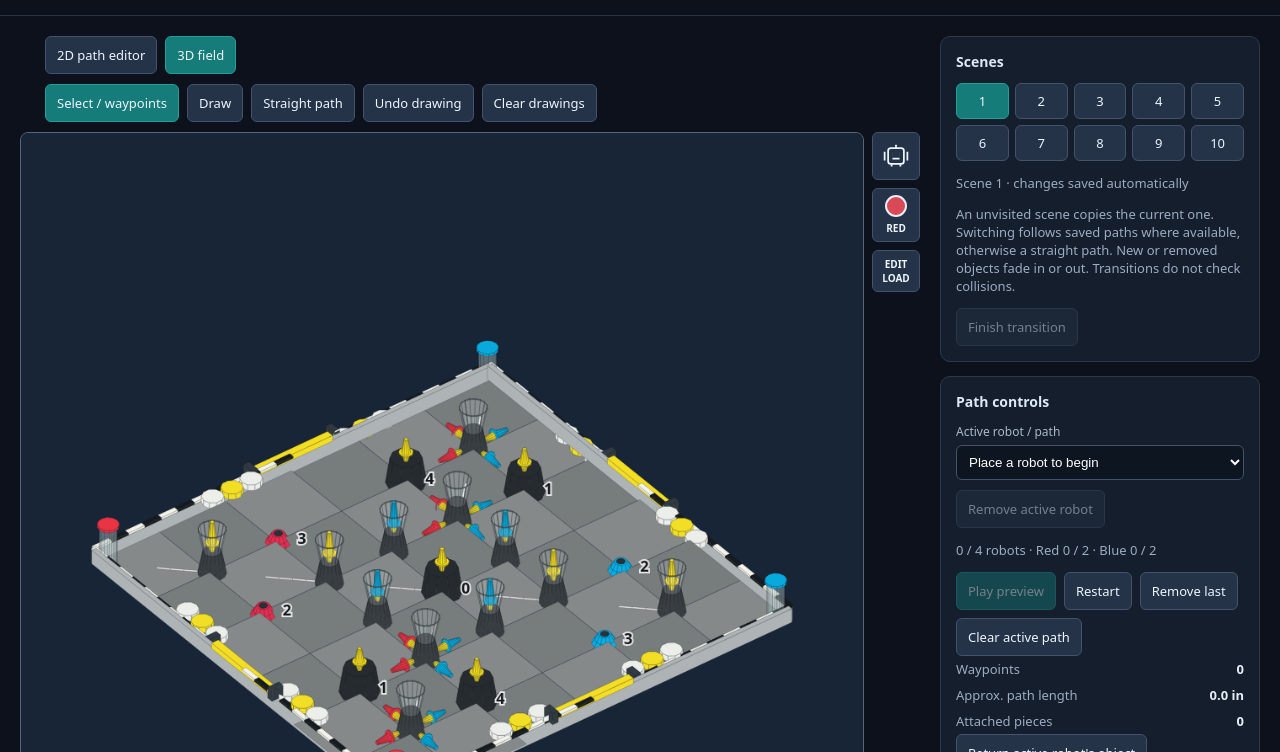
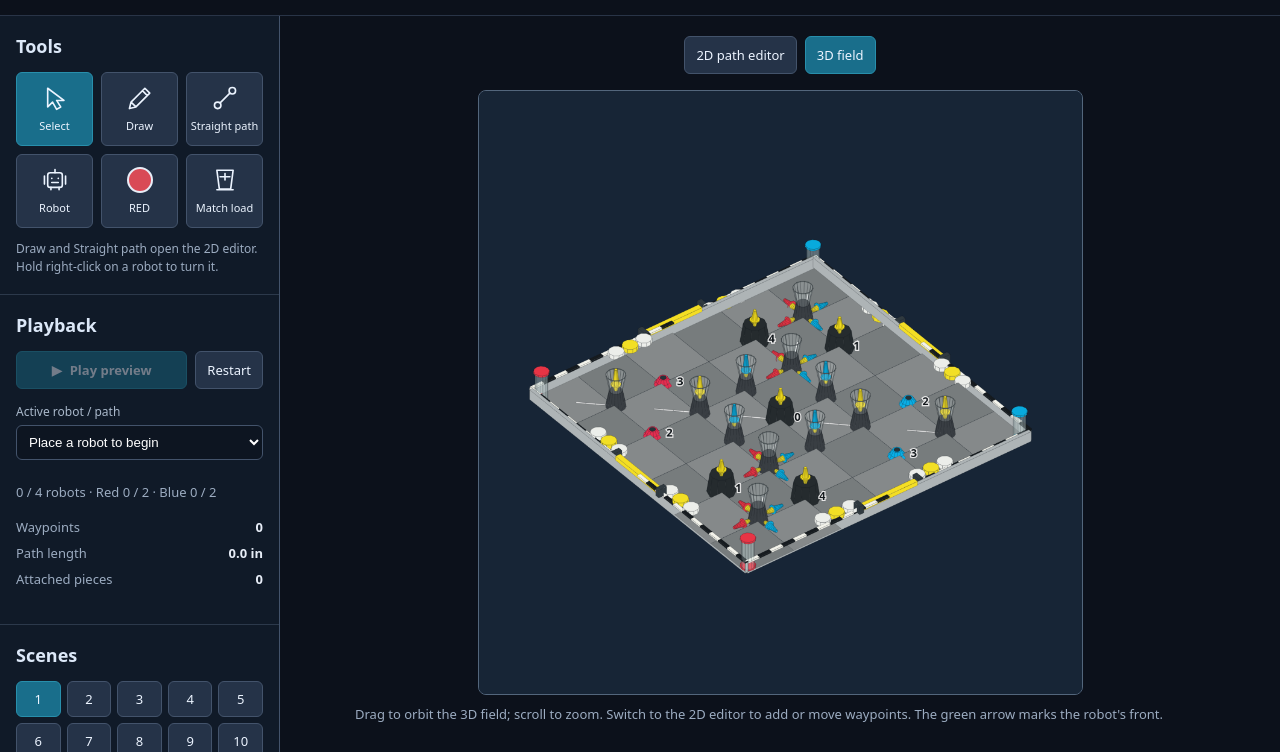
Before and after one commit to Hivier/v5-path-planner, a plain HTML site: page index.html in a window 1280 px wide. Shown: the part 48-800 px from the top of the page. Drawn offline with Linux system fonts and the light colour scheme.

Commit message:
Organize planner controls in an icon-based left sidebar
Co-authored-by: copilot-swe-agent[bot] <198982749+Copilot@users.noreply.github.com>

```diff
--- a/index.html
+++ b/index.html
@@ -11,30 +11,36 @@
     header { padding: 18px 24px; border-bottom: 1px solid #293447; display: flex; align-items: baseline; gap: 12px; flex-wrap: wrap; }
     h1 { font-size: 20px; margin: 0; letter-spacing: -.02em; }
     header span, .muted { color: #9cacc1; font-size: 13px; }
-    main { display: grid; grid-template-columns: minmax(0, 1fr) 320px; gap: 20px; max-width: 1400px; margin: auto; padding: 20px; }
-    .field-wrap { min-width: 0; }
-    .field { width: min(100%, 900px); margin: auto; display: grid; grid-template-columns: minmax(0, 850px) 48px; gap: 8px; align-items: start; position: relative; }
+    main { display: grid; grid-template-columns: 280px minmax(0, 1fr); align-items: start; }
+    .field-wrap { grid-column: 2; grid-row: 1; min-width: 0; padding: 20px; }
+    .field { width: min(100%, 1000px, calc(100dvh - 195px)); margin: auto; position: relative; }
     .field-canvas { min-width: 0; }
     canvas { display: block; width: 100%; aspect-ratio: 1; background: #152437; border: 1px solid #53667c; border-radius: 8px; touch-action: none; cursor: crosshair; }
     canvas[hidden] { display: none; }
     #field3d { cursor: grab; }
     #field3d:active { cursor: grabbing; }
-    .view-controls { width: min(100%, 850px); margin: 0 auto 10px; }
-    .field-tools { display: grid; gap: 8px; }
-    .field-tools button { width: 48px; padding: 9px; }
-    .field-tools svg { display: block; width: 28px; height: 28px; }
-    .field-tools #alliance { padding: 6px 2px; font-size: 10px; font-weight: bold; }
-    .alliance-swatch { display: block; width: 22px; height: 22px; margin: 0 auto 4px; border: 2px solid #e7edf7; border-radius: 50%; }
-    .field-tools #editLoader { padding: 6px 2px; font-size: 10px; font-weight: bold; }
+    .view-controls { margin: 0 auto 16px; justify-content: center; }
+    .tool-grid { display: grid; grid-template-columns: repeat(3, minmax(0, 1fr)); gap: 8px; }
+    .tool-grid button { display: flex; flex-direction: column; align-items: center; justify-content: center; gap: 7px; min-height: 74px; padding: 8px 3px; font-size: 11px; }
+    .tool-grid svg { display: block; width: 26px; height: 26px; fill: none; stroke: currentColor; stroke-width: 2; stroke-linecap: round; stroke-linejoin: round; }
+    .alliance-swatch { display: block; width: 26px; height: 26px; border: 2px solid #e7edf7; border-radius: 50%; }
     .loader-menu { position: absolute; z-index: 3; width: min(260px, 90%); padding: 14px; border: 1px solid #647890; border-radius: 8px; background: #151e2c; box-shadow: 0 8px 24px #0009; }
     .loader-menu[hidden] { display: none; }
     .loader-menu select { width: 100%; background: #0d1521; color: #fff; border: 1px solid #43536b; border-radius: 6px; padding: 7px; margin-bottom: 10px; }
     .loader-menu label.checkbox { display: flex; align-items: center; gap: 6px; margin: 3px 0 10px; }
     #field3d.placing { cursor: crosshair; }
     .hint { margin: 10px auto 0; max-width: 850px; line-height: 1.5; }
-    aside { display: grid; align-content: start; gap: 14px; }
-    .card { background: #151e2c; border: 1px solid #2c394b; border-radius: 10px; padding: 15px; }
-    h2 { font-size: 14px; margin: 0 0 12px; color: #dce8f8; }
+    aside { grid-column: 1; grid-row: 1; display: grid; align-content: start; background: #101a28; border-right: 1px solid #43536b; max-height: calc(100dvh - 61px); overflow-y: auto; position: sticky; top: 0; }
+    .card { border-bottom: 1px solid #2c394b; padding: 18px 16px; }
+    h2, summary { font-size: 18px; font-weight: 650; margin: 0 0 14px; color: #dce8f8; }
+    summary { cursor: pointer; margin: 0; }
+    details[open] > summary { margin-bottom: 16px; }
+    button:focus-visible, summary:focus-visible { outline: 3px solid #52e4d1; outline-offset: 3px; }
+    .playback { display: grid; grid-template-columns: 1fr auto; gap: 8px; margin-bottom: 14px; }
+    #play { font-weight: 650; }
+    #play::before { content: '\25b6'; margin-right: 8px; }
+    .full-button { width: 100%; margin-bottom: 8px; }
+    .tool-help { font-size: 12px; line-height: 1.5; margin: 12px 0 0; }
     label { display: block; font-size: 12px; color: #aab9cb; margin-bottom: 5px; }
     input[type=number] { width: 100%; background: #0d1521; color: white; border: 1px solid #43536b; border-radius: 6px; padding: 8px; font: inherit; }
     input[type=file] { width: 100%; font-size: 12px; color: #aab9cb; }
@@ -43,7 +49,7 @@
     .buttons { display: flex; flex-wrap: wrap; gap: 8px; }
     button { border: 1px solid #43536b; border-radius: 6px; padding: 9px 11px; background: #253348; color: #ecf4ff; font: inherit; font-size: 13px; cursor: pointer; }
     button:hover { background: #344861; }
-    button.primary { background: #167c79; border-color: #239e98; }
+    button.primary { background: #196e8b; border-color: #288fac; }
     button:disabled { opacity: .45; cursor: not-allowed; }
     .stat { display: flex; justify-content: space-between; font-size: 13px; padding: 4px 0; }
     .notice { font-size: 12px; line-height: 1.5; color: #f0c77c; }
@@ -52,7 +58,18 @@
     #robotSelect { width: 100%; padding: 8px; background: #0d1521; color: #fff; border: 1px solid #43536b; border-radius: 6px; margin-bottom: 10px; }
     #sceneButtons { display: grid; grid-template-columns: repeat(5,1fr); gap: 6px; }
     #sceneButtons button { padding: 8px 0; }
-    @media (max-width: 850px) { main { grid-template-columns: 1fr; } aside { grid-template-columns: repeat(auto-fit, minmax(240px, 1fr)); } }
+    @media (max-width: 950px) and (min-width: 701px) { main { grid-template-columns: 240px minmax(0, 1fr); } .field-wrap { padding: 16px; } }
+    @media (max-width: 700px) {
+      main { display: flex; flex-direction: column; }
+      .field-wrap { order: 0; width: 100%; padding: 12px; }
+      .field { width: min(100%, 65dvh); }
+      aside { order: 1; position: static; max-height: none; overflow: visible; width: 100%; border-right: 0; border-top: 1px solid #43536b; display: grid; grid-template-columns: repeat(2, minmax(0, 1fr)); }
+      .card { min-width: 0; padding: 14px 12px; }
+      .tool-grid { gap: 5px; }
+      .tool-grid button { font-size: 10px; }
+      header { padding: 14px 16px; }
+    }
+    @media (max-width: 380px) { aside { grid-template-columns: 1fr; } }
   </style>
 </head>
 <body>
@@ -64,26 +81,10 @@
         <button id="view2d" aria-pressed="false">2D path editor</button>
         <button id="view3d" class="primary" aria-pressed="true">3D field</button>
       </div>
-      <div class="view-controls buttons" aria-label="Field editing tools">
-        <button id="toolSelect" class="primary" aria-pressed="true">Select / waypoints</button>
-        <button id="toolDraw" aria-pressed="false">Draw</button>
-        <button id="toolLine" aria-pressed="false">Straight path</button>
-        <button id="undoDrawing">Undo drawing</button>
-        <button id="clearDrawings">Clear drawings</button>
-      </div>
       <div class="field">
         <div class="field-canvas">
           <canvas id="field" width="1000" height="1000" aria-label="Path planning field" hidden></canvas>
           <canvas id="field3d" width="1000" height="1000" aria-label="3D field preview"></canvas>
-        </div>
-        <div class="field-tools">
-          <button id="placeRobot" aria-label="Place robot start" aria-pressed="false" title="Place robot start">
-            <svg viewBox="0 0 32 32" fill="none" stroke="currentColor" stroke-width="2" aria-hidden="true"><rect x="7" y="7" width="18" height="18" rx="3"/><path d="M12 19h8M12 14h.1M20 14h.1M16 7V3M3 11v10M29 11v10M11 25v3M21 25v3"/></svg>
-          </button>
-          <button id="alliance" aria-label="Alliance: Red. Switch to Blue" title="Alliance: Red. Switch to Blue">
-            <span class="alliance-swatch" id="allianceSwatch" aria-hidden="true"></span><span id="allianceLabel">RED</span>
-          </button>
-          <button id="editLoader" aria-pressed="false" title="Edit a corner match loader">EDIT<br>LOAD</button>
         </div>
         <div id="loaderMenu" class="loader-menu" role="dialog" aria-labelledby="loaderTitle" hidden>
           <h2 id="loaderTitle">Match loader</h2>
@@ -107,7 +108,50 @@
       </div>
       <p class="hint muted" id="viewHint">Drag to orbit the 3D field; scroll to zoom. Switch to the 2D editor to add or move waypoints. The green arrow marks the robot's front.</p>
     </section>
-    <aside>
+    <aside aria-label="Planner controls">
+      <section class="card">
+        <h2>Tools</h2>
+        <div class="tool-grid" role="group" aria-label="Field editing tools">
+          <button id="toolSelect" class="primary" aria-pressed="true" title="Select objects or edit waypoints">
+            <svg viewBox="0 0 32 32" aria-hidden="true"><path d="M7 4v23l6-6 5 9 5-3-5-8h9Z"/></svg>
+            <span>Select</span>
+          </button>
+          <button id="toolDraw" aria-pressed="false" title="Freehand drawing in the 2D editor">
+            <svg viewBox="0 0 32 32" aria-hidden="true"><path d="m5 21 17-17 6 6-17 17-8 2Zm14-14 6 6M5 21l6 6"/></svg>
+            <span>Draw</span>
+          </button>
+          <button id="toolLine" aria-pressed="false" title="Create a straight robot path with two points">
+            <svg viewBox="0 0 32 32" aria-hidden="true"><circle cx="7" cy="25" r="4"/><circle cx="25" cy="7" r="4"/><path d="m10 22 12-12"/></svg>
+            <span>Straight path</span>
+          </button>
+          <button id="placeRobot" aria-label="Place robot start" aria-pressed="false" title="Place robot start">
+            <svg viewBox="0 0 32 32" aria-hidden="true"><rect x="7" y="7" width="18" height="18" rx="3"/><path d="M12 19h8M12 14h.1M20 14h.1M16 7V3M3 11v10M29 11v10M11 25v3M21 25v3"/></svg>
+            <span>Robot</span>
+          </button>
+          <button id="alliance" aria-label="Alliance: Red. Switch to Blue" title="Alliance: Red. Switch to Blue">
+            <span class="alliance-swatch" id="allianceSwatch" aria-hidden="true"></span><span id="allianceLabel">RED</span>
+          </button>
+          <button id="editLoader" aria-pressed="false" title="Edit a corner match loader">
+            <svg viewBox="0 0 32 32" aria-hidden="true"><path d="M6 4h20l-3 23H9ZM10 12h12M16 8v8M6 28h20"/></svg>
+            <span>Match load</span>
+          </button>
+        </div>
+        <p class="muted tool-help">Draw and Straight path open the 2D editor. Hold right-click on a robot to turn it.</p>
+      </section>
+      <section class="card">
+        <h2>Playback</h2>
+        <div class="playback">
+          <button class="primary" id="play">Play preview</button>
+          <button id="restart" title="Restart the active robot's preview">Restart</button>
+        </div>
+        <label for="robotSelect">Active robot / path</label>
+        <select id="robotSelect"><option value="">Place a robot to begin</option></select>
+        <p class="muted" id="robotCount">0 / 4 robots · Red 0 / 2 · Blue 0 / 2</p>
+        <div class="stat"><span class="muted">Waypoints</span><strong id="count">0</strong></div>
+        <div class="stat"><span class="muted">Path length</span><strong id="distance">0.0 in</strong></div>
+        <div class="stat"><span class="muted">Attached pieces</span><strong id="attachedCount">0</strong></div>
+        <div id="message" role="status" aria-live="polite"></div>
+      </section>
       <section class="card">
         <h2>Scenes</h2>
         <div id="sceneButtons" aria-label="Scenes"></div>
@@ -116,26 +160,31 @@
         <button id="finishTransition" disabled>Finish transition</button>
       </section>
       <section class="card">
-        <h2>Path controls</h2>
-        <label for="robotSelect">Active robot / path</label>
-        <select id="robotSelect"><option value="">Place a robot to begin</option></select>
-        <div class="buttons"><button id="removeRobot">Remove active robot</button></div>
-        <p class="muted" id="robotCount">0 / 4 robots · Red 0 / 2 · Blue 0 / 2</p>
-        <div class="buttons">
-          <button class="primary" id="play">Play preview</button>
-          <button id="restart">Restart</button>
-          <button id="undo">Remove last</button>
-          <button id="clear">Clear active path</button>
+        <h2>Remove &amp; return</h2>
+        <button id="clear" class="full-button">Clear active path</button>
+        <button id="removeRobot" class="full-button">Remove active robot</button>
+        <div class="tool-grid" role="group" aria-label="Undo and clear tools">
+          <button id="undo" title="Remove the last waypoint">
+            <svg viewBox="0 0 32 32" aria-hidden="true"><path d="M12 7 4 15l8 8M5 15h15a8 8 0 0 1 0 16" transform="translate(0 -3)"/></svg>
+            <span>Waypoint</span>
+          </button>
+          <button id="undoDrawing" title="Undo the last drawing">
+            <svg viewBox="0 0 32 32" aria-hidden="true"><path d="m4 20 9-9 10 10-7 7h-5ZM13 11l7-7 10 10-7 7M16 28h13"/></svg>
+            <span>Undo draw</span>
+          </button>
+          <button id="clearDrawings" title="Clear drawings in this scene">
+            <svg viewBox="0 0 32 32" aria-hidden="true"><path d="M5 8h22M12 8V4h8v4M8 8l2 20h12l2-20M13 13v10M19 13v10"/></svg>
+            <span>Clear draws</span>
+          </button>
         </div>
-        <div class="stat"><span class="muted">Waypoints</span><strong id="count">0</strong></div>
-        <div class="stat"><span class="muted">Approx. path length</span><strong id="distance">0.0 in</strong></div>
-        <div class="stat"><span class="muted">Attached pieces</span><strong id="attachedCount">0</strong></div>
-        <button id="releaseRobotPiece">Return active robot's object</button>
-        <button id="releasePieces">Return attached pieces</button>
-        <div id="message" role="status" aria-live="polite"></div>
+        <div class="stack" style="margin-top:12px">
+          <button id="releaseRobotPiece">Return robot's object</button>
+          <button id="releasePieces">Return all carried objects</button>
+        </div>
       </section>
-      <section class="card stack">
-        <h2>Robot &amp; field</h2>
+      <details class="card">
+        <summary>Robot &amp; field settings</summary>
+        <div class="stack">
         <div class="grid">
           <div><label for="length">Robot length (in)</label><input id="length" type="number" min="4" max="48" step="0.5" value="18"></div>
           <div><label for="width">Robot width (in)</label><input id="width" type="number" min="4" max="48" step="0.5" value="18"></div>
@@ -143,14 +192,16 @@
           <div><label for="speed">Preview speed (in/s)</label><input id="speed" type="number" min="1" max="200" step="1" value="24"></div>
         </div>
         <div><label for="image">Optional 2D field image</label><input id="image" type="file" accept="image/*"></div>
-        <div class="muted">Use the red/blue button beside the field to choose the robot's alliance color. Click a corner tube to add a match load; right-click it or use EDIT LOAD to change its options.</div>
+        <div class="muted">Use the red/blue tool to choose the robot's alliance color. Click a corner tube to add a match load; right-click it or use Match load to change its options.</div>
         <div class="muted">Place up to four robots, two per alliance. Click a cup, pin, or cup-and-pin assembly to attach it to the nearest robot. Each robot carries one object at a time; a cup with a pin counts as one. Return a robot's object before picking up another.</div>
         <div class="muted">Draw creates field annotations. Straight path uses two clicks; the active robot's path connects to the first point and then travels straight to the second. Use Select / waypoints to interact with field objects.</div>
         <div class="muted">Click a wall toggle once to flip it: blue-side toggles cycle yellow → red → blue; red-side toggles cycle yellow → blue → red.</div>
         <div class="notice">Scoring areas and field elements are approximations based on the supplied images, not official dimensions. A custom 2D image does not change the 3D model.</div>
-      </section>
-      <section class="card stack">
-        <h2>Save &amp; export</h2>
+        </div>
+      </details>
+      <details class="card" open>
+        <summary>Save &amp; export</summary>
+        <div class="stack">
         <div class="buttons">
           <button id="save">Save project</button>
           <button id="export">Export path CSV</button>
@@ -158,7 +209,8 @@
         <div><label for="load">Open project JSON</label><input id="load" type="file" accept=".json,application/json"></div>
         <div class="muted">CSV exports the active robot's path (inches; 0° is +X, counterclockwise positive). The initial heading does not constrain the curve. Save project includes all 10 scenes and field images.</div>
         <div class="notice">Preview only: this is not a drivetrain controller or collision checker. Check robot clearance and test paths safely before use.</div>
-      </section>
+        </div>
+      </details>
     </aside>
   </main>
   <script>
@@ -917,8 +969,8 @@
         : aim?.mode==='rotate' ? 'Keep holding right-click and move around the robot to set its starting heading. Release to finish; Escape reverts.'
         : placingRobot
         ? 'Click the field to place a new robot. Up to two robots per alliance and four total. Click the robot button again to cancel.'
-        : editingLoader ? 'Click a corner match loader to edit its options. Click EDIT LOAD again to cancel.'
-        : tool==='draw' ? 'Drag on the field to draw an annotation. Use Undo drawing or Clear drawings to remove marks.'
+        : editingLoader ? 'Click a corner match loader to edit its options. Click Match load again to cancel.'
+        : tool==='draw' ? 'Drag on the field to draw an annotation. Use Undo draw or Clear draws under Remove & return to remove marks.'
         : tool==='line' ? (lineStart ? 'Click the second point to complete the straight path. Press Escape to cancel.' : 'Click the first point, then the second. The active robot connects to the first point with a straight segment.')
         : activeView === '3d'
         ? "Drag to orbit the 3D field; scroll to zoom. Switch to the 2D editor to add or move waypoints. The green arrow marks the robot's front. Hold right-click on a robot and move the mouse to turn it."
```
Also changed, not shown: 1 other file.
